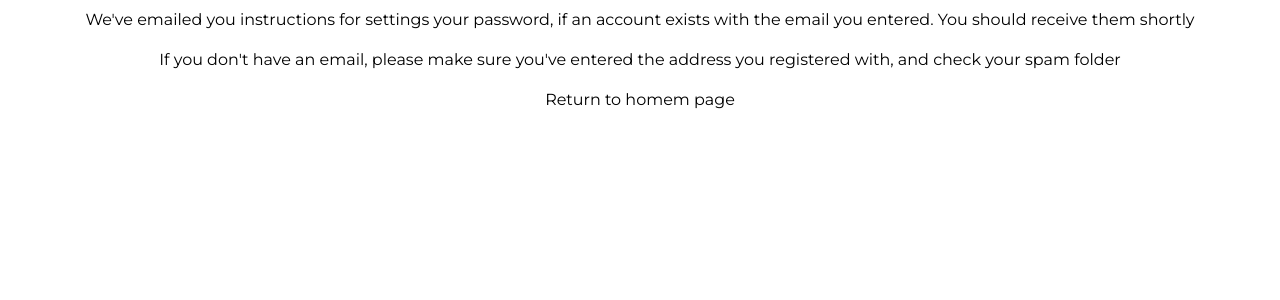
After one commit to kofnet002/netvibe, a Django app: page /password_reset/done/ in a window 1280 px wide. The commit adds this page. Shown: the top 300 px of the page. Run offline with Django 4.2, Linux system fonts and the light colour scheme; style sheets or scripts are compiled from the project's sources; some libraries are stand-ins or nearby versions.

Commit message:
+: password reset & password change

```diff
--- a/account/templates/account/login.html
+++ b/account/templates/account/login.html
@@ -12,8 +12,7 @@ Login Page | NetVibe
     <div class="w-[100%] max-w-[400px] p-15 m-auto">
         <form method="POST">{% csrf_token %}
             <div class="mt-36">
-                <img class="img-fluid mx-auto d-block" src=""
-                    alt="logo" width="72" height="72">
+                <img class="img-fluid mx-auto d-block" src="" alt="logo" width="72" height="72">
             </div>
             <input class="mb-10" type="email" name="email" id="inputEmail" class="" placeholder="Email address" required
                 autofocus>
@@ -39,7 +38,7 @@ Login Page | NetVibe
         </form>
 
         <div>
-            <a href="">Reset password</a>
+            <a href="{% url 'password_reset' %}">Reset password</a>
         </div>
     </div>
 
--- a/chat/templates/chat/home.html
+++ b/chat/templates/chat/home.html
@@ -4,7 +4,7 @@
 
 {% block content %}
 <h1 class="text-center text-green-700">Home page</h1>
-<h3 class="text-center text-green-700">Home page</h3>
+<h3 class="text-center text-green-700">You're welcome {{ request.user.username }}</h3>
 
 <div class="text-center">
     {% if request.user.is_authenticated %}
--- a/core/urls.py
+++ b/core/urls.py
@@ -18,6 +18,7 @@ from django.contrib import admin
 from django.urls import path, include
 from django.conf import settings
 from django.conf.urls.static import static
+from django.contrib.auth import views as auth_views
 
 urlpatterns = [
     path('admin/', admin.site.urls),
@@ -25,7 +26,26 @@ urlpatterns = [
     path('', include('account.urls')),
     path("__reload__/", include("django_browser_reload.urls")),
 
+
+     # Password reset links (ref: https://github.com/django/django/blob/master/django/contrib/auth/views.py)
+     # password change
+    path('password_change/done/', auth_views.PasswordChangeDoneView.as_view(template_name='password_reset/password_change_done.html'),
+        name='password_change_done'),
+
+    path('password_change/', auth_views.PasswordChangeView.as_view(template_name='password_reset/password_change.html'),
+        name='password_change'),
+
+    path('password_reset/done/', auth_views.PasswordResetCompleteView.as_view(template_name='password_reset/password_reset_done.html'),
+     name='password_reset_done'),
+
+    # password reset
+    path('reset/<uidb64>/<token>/', auth_views.PasswordResetConfirmView.as_view(), name='password_reset_confirm'),
+    path('password_reset/', auth_views.PasswordResetView.as_view(), name='password_reset'),
+
+    path('reset/done/', auth_views.PasswordResetCompleteView.as_view(template_name='password_reset/password_reset_complete.html'),
+     name='password_reset_complete'),
 ]
+
 
 urlpatterns += static(settings.MEDIA_URL, document_root=settings.MEDIA_ROOT)
 urlpatterns += static(settings.STATIC_URL, document_root=settings.STATIC_ROOT)
--- /dev/null
+++ b/templates/password_reset/password_reset_done.html
@@ -0,0 +1,24 @@
+{% extends 'main.html' %}
+
+{% load static %}
+
+{% block title %}
+Password Reset Done | Netvibe
+{% endblock title %}
+
+
+{% block content %}
+<div>
+    <div class="flex flex-col">
+        <p class="m-auto p-2">
+            We've emailed you instructions for settings your password, if an account exists with the email you entered.
+            You should receive them shortly
+        </p>
+        <p class="m-auto p-2">
+            If you don't have an email, please make sure you've entered the address you registered with, and check your
+            spam folder
+        </p>
+        <p class="m-auto p-2"><a href="{% url 'home' %}">Return to homem page</a></p>
+    </div>
+</div>
+{% endblock content %}
--- /dev/null
+++ b/templates/password_reset/password_reset_subject.html
@@ -0,0 +1 @@
+NetVibe password reset
```
Also changed, not shown: core/settings.py (+12 -0 lines), templates/password_reset/password_change.html (added, +30 -0 lines), templates/password_reset/password_change_done.html (added, +18 -0 lines), templates/password_reset/password_reset_complete.html (added, +16 -0 lines), templates/password_reset/password_reset_email.html (added, +11 -0 lines), templates/password_reset/password_rest_form.html (added, +14 -0 lines), db.sqlite3.
